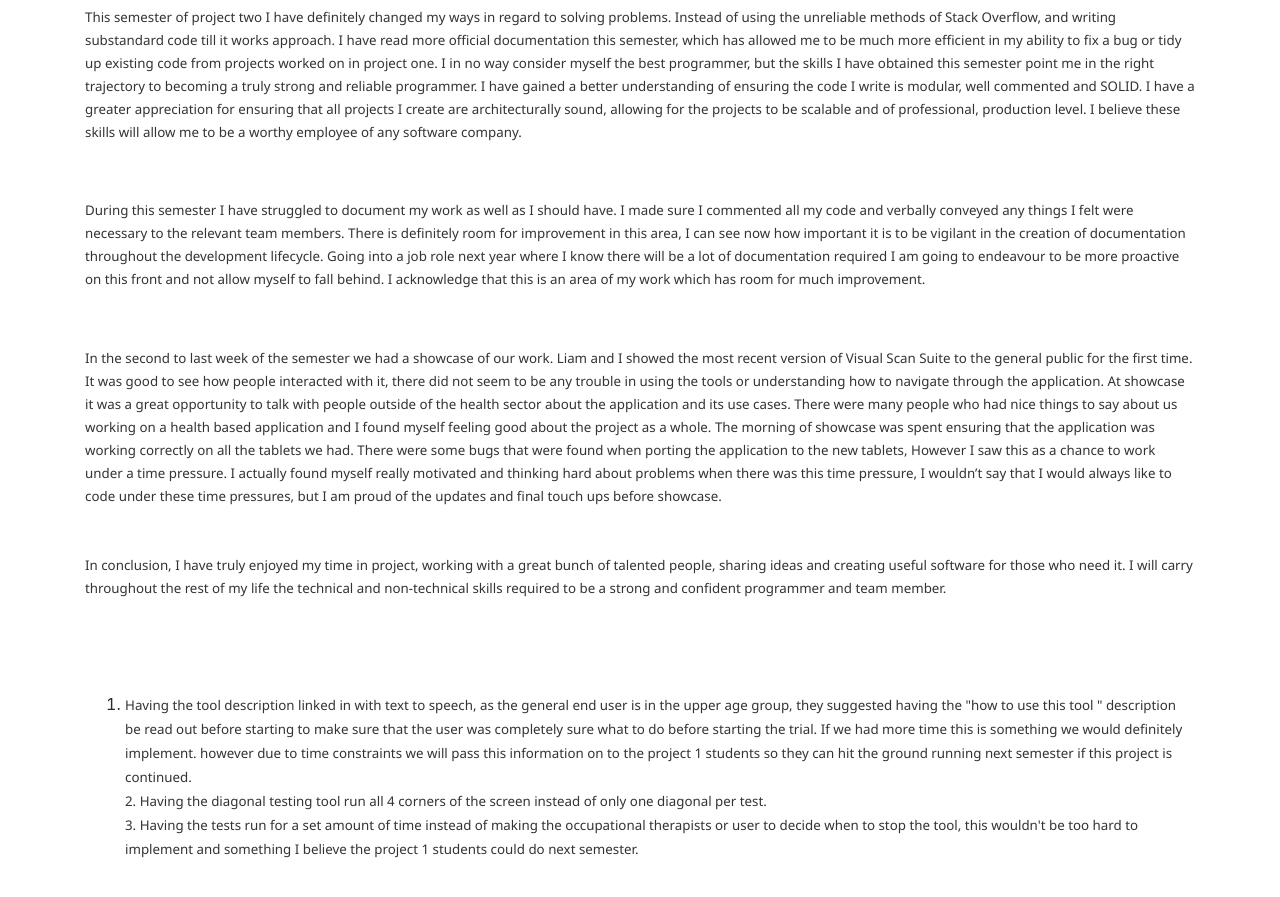
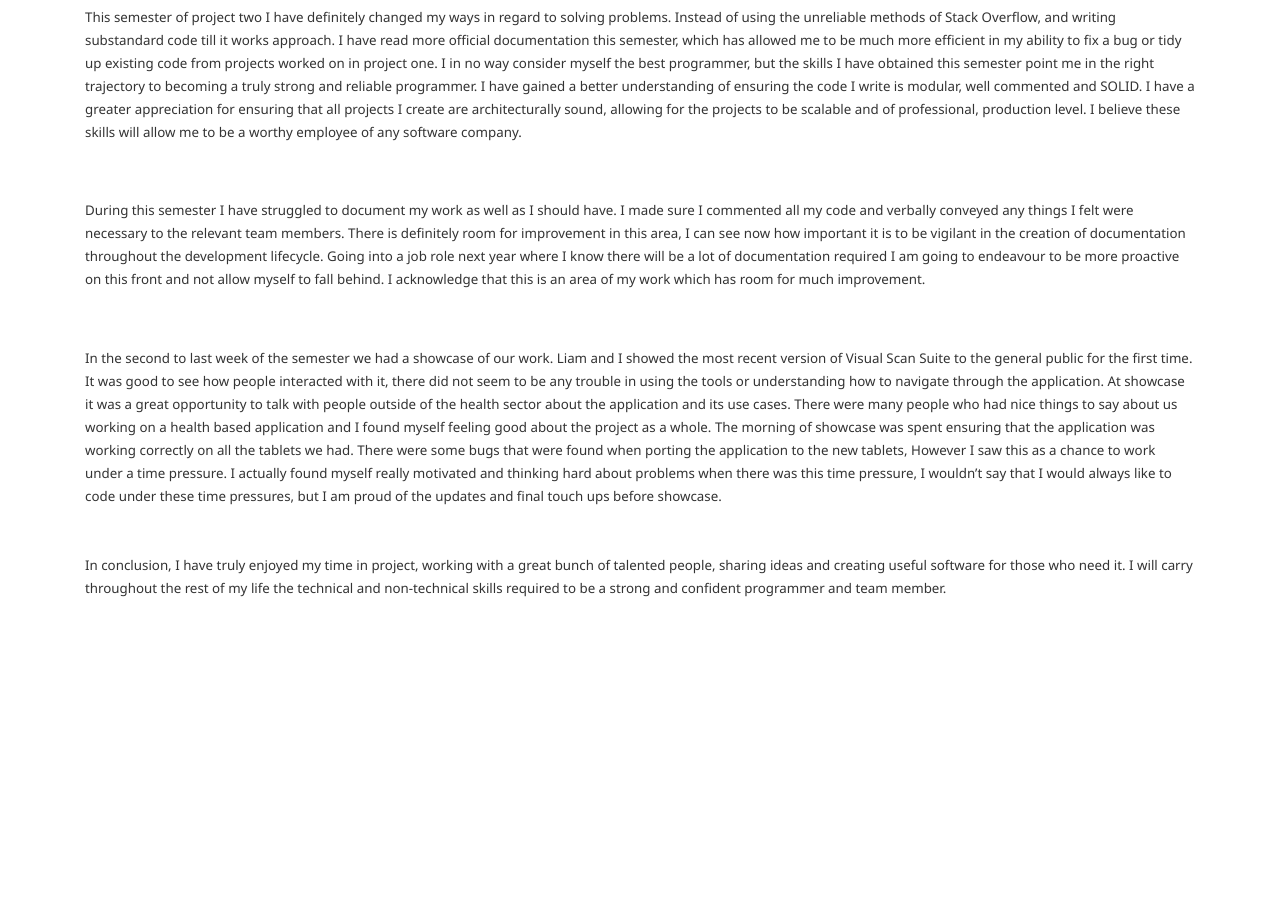
Before and after one commit to aberhjk1/aberhjk1.github.io, a Jekyll site: the page built from story.html, in a window 1280 px wide and 900 px high, scrolled down 2064 px. Shown: the top 897 px of the window. Built offline with Jekyll 4.4.1, drawn with Linux system fonts in a browser that asks for light colours; nearby versions of some CDN libraries; after the commit the page ends 2756 px from its top, so only the background shows below that.

Commit message:
Update story.html

```diff
--- a/story.html
+++ b/story.html
@@ -15,5 +15,4 @@ title: Jordan Aberhart Evidence Portfolio
 <p><span style="font-size: 10.0pt; line-height: 107%;">&nbsp;</span></p>
 <p><span style="font-size: 10.0pt; line-height: 107%;">&nbsp;</span></p>
 <ol>
-<li><span style="font-size: 10.0pt; line-height: 107%; font-family: 'Segoe UI',sans-serif; color: #333333; background: white;"> Having the tool description linked in with text to speech, as the general end user is in the upper age group, they suggested having the "how to use this tool " description be read out before starting to make sure that the user was completely sure what to do before starting the trial. If we had more time this is something we would definitely implement. however due to time constraints we will pass this information on to the project 1 students so they can hit the ground running next semester if this project is continued.&nbsp;</span><span style="font-size: 10.0pt; line-height: 107%; font-family: 'Segoe UI',sans-serif; color: #333333;"><br /> <span style="background: white;">2. Having the diagonal testing tool run all 4 corners of the screen instead of only one diagonal per test.&nbsp;</span><br /> <span style="background: white;">3. Having the tests run for a set amount of time instead of making the occupational therapists or user to decide when to stop the tool, this wouldn't be too hard to implement and something I believe the project 1 students could do next semester.&nbsp;</span><br /> <br /> </span></li>
 </ol>
```
